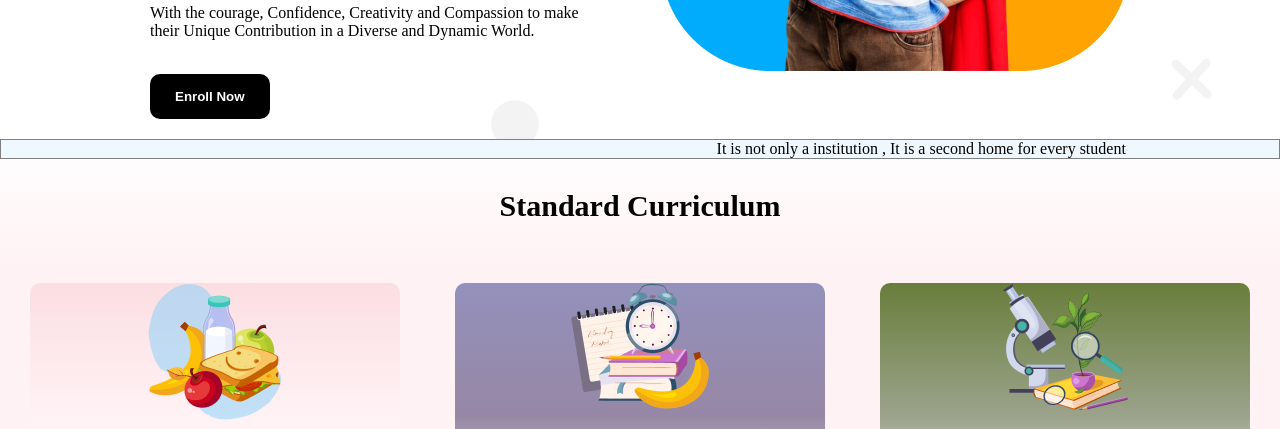
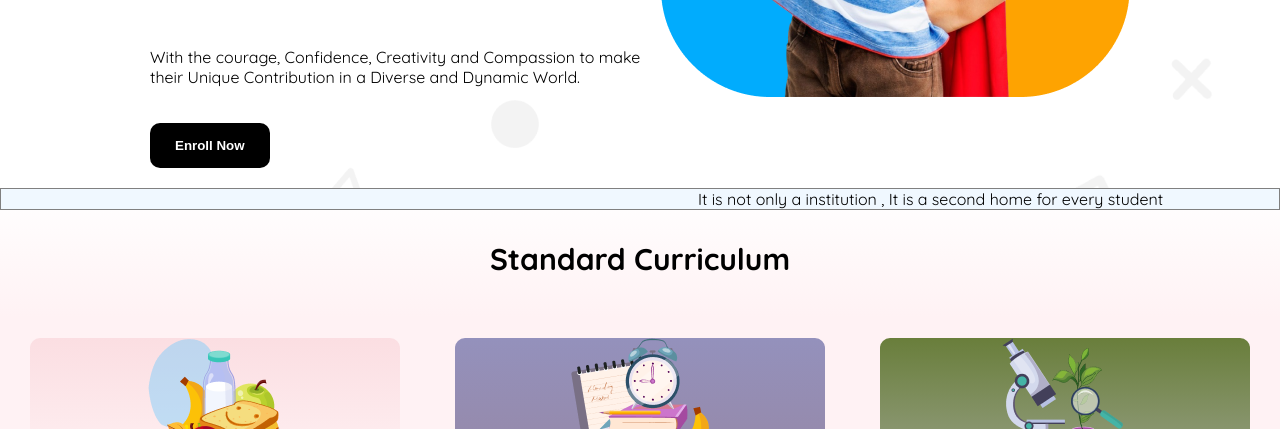
Before and after one commit to NaimurGit/Assignment-2-hero, a plain HTML site: page index.html in a window 1280 px wide. Shown: the part 671-1100 px from the top of the page. Drawn offline with Linux system fonts and the light colour scheme.

Commit message:
New Font added

```diff
--- a/index.html
+++ b/index.html
@@ -5,11 +5,14 @@
     <meta charset="UTF-8">
     <meta name="viewport" content="width=device-width, initial-scale=1.0">
     <title>Kids School</title>
+    <link rel="preconnect" href="https://fonts.googleapis.com">
+ <link rel="preconnect" href="https://fonts.gstatic.com" crossorigin>
+ <link href="https://fonts.googleapis.com/css2?family=Quicksand:wght@300..700&display=swap" rel="stylesheet">
     <link rel="stylesheet" href="style/style.css">
     <link rel="stylesheet" href="https://cdnjs.cloudflare.com/ajax/libs/font-awesome/6.7.2/css/all.min.css">
 </head>
 
-<body class="body">
+<body class="body quicksand-font">
     <header>
         <nav>
             <div class="nav-title">
--- a/style/style.css
+++ b/style/style.css
@@ -1,4 +1,9 @@
 /* Shared style */
+.quicksand-font {
+  font-family: "Quicksand", serif;
+  font-optical-sizing: auto;
+  font-style: normal;
+}
 .button {
     background-color: black;
     font-weight: bold;
```
